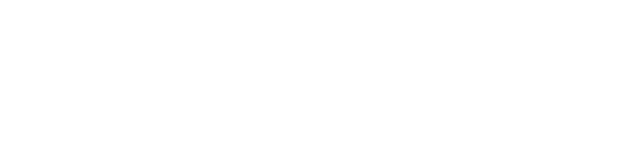
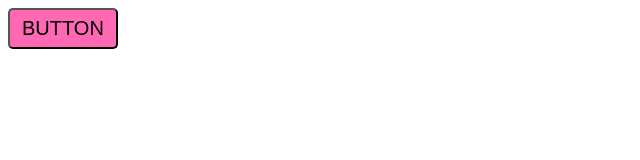
Before and after one commit to M8913774/web-ourse, a plain HTML site: page index.html in a window 1280 px wide. Shown: the whole page, without its empty margins (0-640 px from the left). Drawn offline with Linux system fonts and the light colour scheme.

Commit message:
Добавит кнопку на страницу

```diff
--- a/index.html
+++ b/index.html
@@ -3,8 +3,9 @@
 <head>
 	<meta charset="UTF-8">
 	<title>index</title>
+	<link rel="stylesheet" href="./mainCss.css">
 </head>
 <body>
-
+	<button class="btn">BUTTON</button>
 </body>
 </html>
--- /dev/null
+++ b/mainCss.css
@@ -0,0 +1,7 @@
+.btn{
+	padding: 7px 12px;
+	font-family: Arial;
+	font-size: 20px;
+	border-radius: 5px;
+	background-color: #FF69B4;
+}
```
